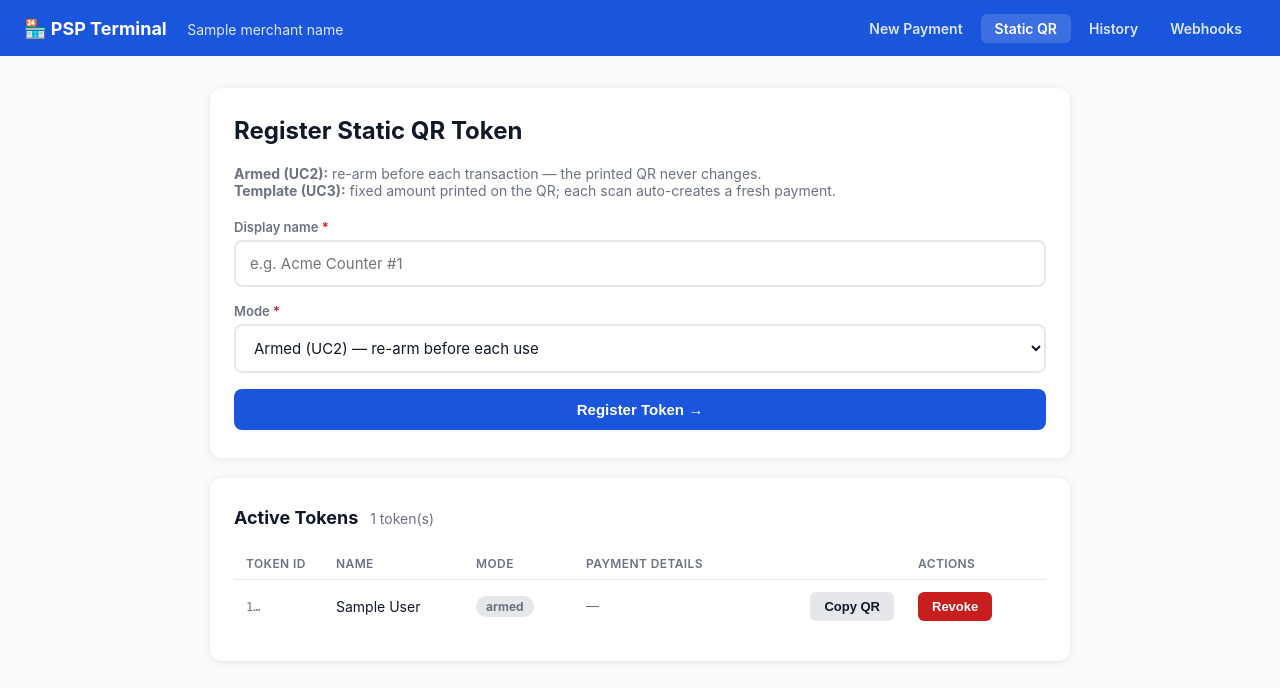
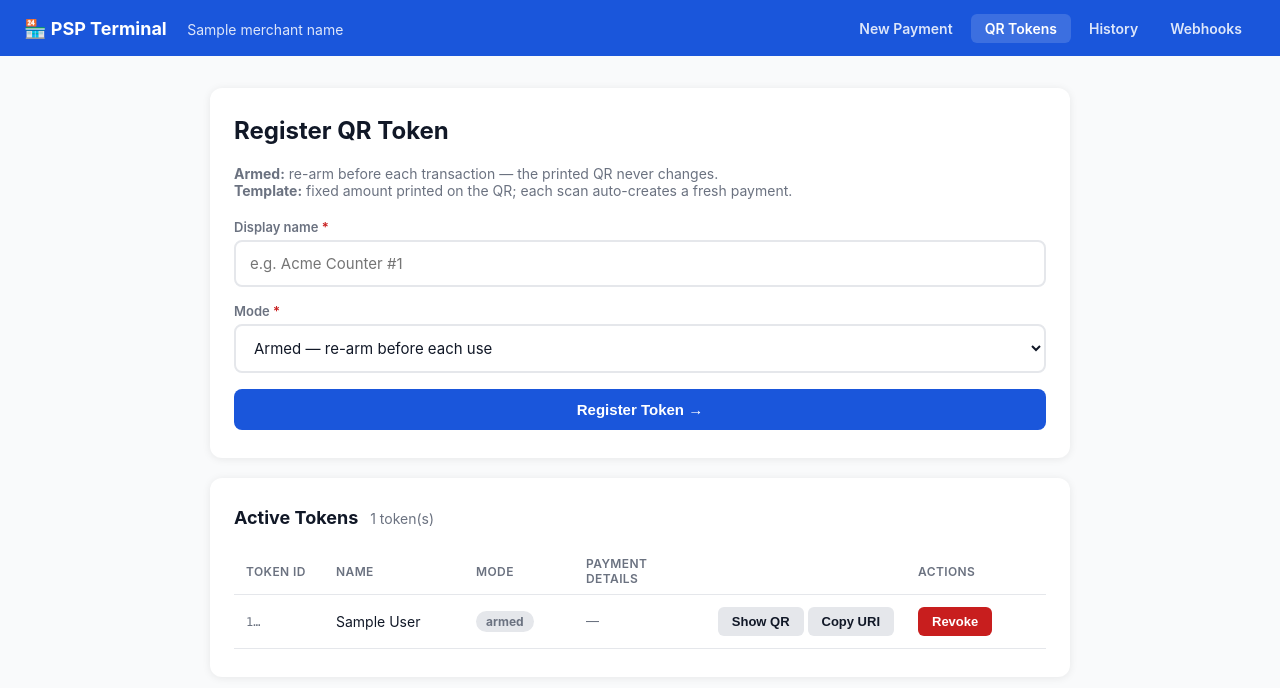
Before and after one commit to openpisp/requester-stub, a FastAPI app: template templates/qr_tokens.html in a window 1280 px wide. Shown: the top 688 px of the page. Run offline with FastAPI, Linux system fonts and the light colour scheme; the template is opened without the code that fills it: most values are stand-ins (such as "Sample title", 1, 10 or a date in 2020); parts of the project's set-up code (start-up, migrations or seed data) failed here and were passed over.

Commit message:
QR Tokens: rename tab, clean UC labels, add QR expand panels
- Nav label 'Static QR' → 'QR Tokens'
- Page title and h1 updated to match
- Dropdown options: removed '(UC2)' / '(UC3)' labels
- Description text cleaned to 'Armed:' / 'Template:'
- Each active token row now has a 'Show QR' toggle that renders a
  180×180 QR code canvas via qrcodejs (CDN) in a hidden expand row.
  The raw URI is also shown as <code> for quick inspection.
- 'Copy QR' button label → 'Copy URI' to better describe the action.

Co-Authored-By: Claude Sonnet 4.6 <noreply@anthropic.com>

```diff
--- a/templates/base.html
+++ b/templates/base.html
@@ -325,7 +325,7 @@
   </div>
   <nav style="display:flex; gap:4px;">
     <a href="/ui/" class="{% block nav_new %}{% endblock %}">New Payment</a>
-    <a href="/ui/qr-tokens" class="{% block nav_qr %}{% endblock %}">Static QR</a>
+    <a href="/ui/qr-tokens" class="{% block nav_qr %}{% endblock %}">QR Tokens</a>
     <a href="/ui/history" class="{% block nav_history %}{% endblock %}">History</a>
     <a href="/ui/webhooks" class="{% block nav_webhooks %}{% endblock %}">Webhooks</a>
   </nav>
--- a/templates/qr_tokens.html
+++ b/templates/qr_tokens.html
@@ -1,5 +1,5 @@
 {% extends "base.html" %}
-{% block title %}Static QR Tokens — PSP Terminal{% endblock %}
+{% block title %}QR Tokens — PSP Terminal{% endblock %}
 {% block nav_qr %}active{% endblock %}
 
 {% block content %}
@@ -14,11 +14,11 @@
 <!-- Register new token -->
 <div class="card">
   <div class="card-header">
-    <h1>Register Static QR Token</h1>
+    <h1>Register QR Token</h1>
   </div>
   <p class="subtitle" style="margin-bottom:20px;">
-    <strong>Armed (UC2):</strong> re-arm before each transaction — the printed QR never changes.<br>
-    <strong>Template (UC3):</strong> fixed amount printed on the QR; each scan auto-creates a fresh payment.
+    <strong>Armed:</strong> re-arm before each transaction — the printed QR never changes.<br>
+    <strong>Template:</strong> fixed amount printed on the QR; each scan auto-creates a fresh payment.
   </p>
 
   <form method="post" action="/ui/qr-tokens">
@@ -31,8 +31,8 @@
       <div class="input-group full">
         <label for="mode">Mode <span style="color:var(--danger);">*</span></label>
         <select id="mode" name="mode" onchange="toggleTemplateFields(this.value)">
-          <option value="armed">Armed (UC2) — re-arm before each use</option>
-          <option value="template">Template (UC3) — fixed amount, auto-instantiate</option>
+          <option value="armed">Armed — re-arm before each use</option>
+          <option value="template">Template — fixed amount, auto-instantiate</option>
         </select>
       </div>
 
@@ -82,7 +82,7 @@
       <col style="width:140px;">  <!-- Display name -->
       <col style="width:110px;">  <!-- Mode/status -->
       <col>                        <!-- Payment details — takes remaining space -->
-      <col style="width:90px;">   <!-- Copy QR -->
+      <col style="width:120px;">  <!-- QR / Copy -->
       <col style="width:140px;">  <!-- Actions -->
     </colgroup>
     <thead>
@@ -141,11 +141,14 @@
           {% endif %}
         </td>
 
-        <!-- Copy QR button — payload in data attr to avoid inline-JS escaping issues -->
-        <td>
+        <!-- QR toggle + Copy URI -->
+        <td style="white-space:nowrap;">
+          <button class="btn btn-ghost btn-sm" onclick="toggleQR('{{ t.token_id }}', '{{ t.uri | e }}')" id="qr-btn-{{ t.token_id }}">
+            Show QR
+          </button>
           <button class="btn btn-ghost btn-sm" data-qr="{{ t.uri }}"
-            onclick="var p=this.dataset.qr; copyText(p).then(()=>{ this.textContent='Copied!'; setTimeout(()=>this.textContent='Copy QR',1500); }).catch(()=>{ this.textContent='Error'; setTimeout(()=>this.textContent='Copy QR',1500); })">
-            Copy QR
+            onclick="var p=this.dataset.qr; copyText(p).then(()=>{ this.textContent='Copied!'; setTimeout(()=>this.textContent='Copy URI',1500); }).catch(()=>{ this.textContent='Error'; setTimeout(()=>this.textContent='Copy URI',1500); })">
+            Copy URI
           </button>
         </td>
 
@@ -192,6 +195,20 @@
           </div>
         </td>
       </tr>
+
+      <!-- QR expand row (hidden until "Show QR" is clicked) -->
+      <tr id="qr-row-{{ t.token_id }}" style="display:none; background:var(--surface-alt, #f8f9fa);">
+        <td colspan="6" style="padding:16px 20px;">
+          <div style="display:flex; align-items:flex-start; gap:20px; flex-wrap:wrap;">
+            <div id="qr-canvas-{{ t.token_id }}" style="flex-shrink:0; background:#fff; padding:8px; border-radius:6px; border:1px solid var(--border);"></div>
+            <div style="min-width:0;">
+              <p style="margin:0 0 8px; font-size:12px; font-weight:600; color:var(--text-muted); text-transform:uppercase; letter-spacing:.04em;">Scan with payer app</p>
+              <code style="font-size:11px; word-break:break-all; color:var(--text);">{{ t.uri }}</code>
+            </div>
+          </div>
+        </td>
+      </tr>
+
       {% endfor %}
     </tbody>
   </table>
@@ -200,9 +217,25 @@
   {% endif %}
 </div>
 
+<script src="https://cdn.jsdelivr.net/npm/qrcodejs@1.0.0/qrcode.min.js"></script>
 <script>
 function toggleTemplateFields(mode) {
   document.getElementById('template-fields').style.display = mode === 'template' ? '' : 'none';
+}
+
+function toggleQR(tokenId, uri) {
+  const row = document.getElementById('qr-row-' + tokenId);
+  const btn = document.getElementById('qr-btn-' + tokenId);
+  const isOpen = row.style.display !== 'none';
+  row.style.display = isOpen ? 'none' : '';
+  btn.textContent = isOpen ? 'Show QR' : 'Hide QR';
+  if (!isOpen) {
+    const container = document.getElementById('qr-canvas-' + tokenId);
+    // Only generate once
+    if (!container.hasChildNodes()) {
+      new QRCode(container, { text: uri, width: 180, height: 180, correctLevel: QRCode.CorrectLevel.M });
+    }
+  }
 }
 
 function toggleRearm(tokenId) {
```
